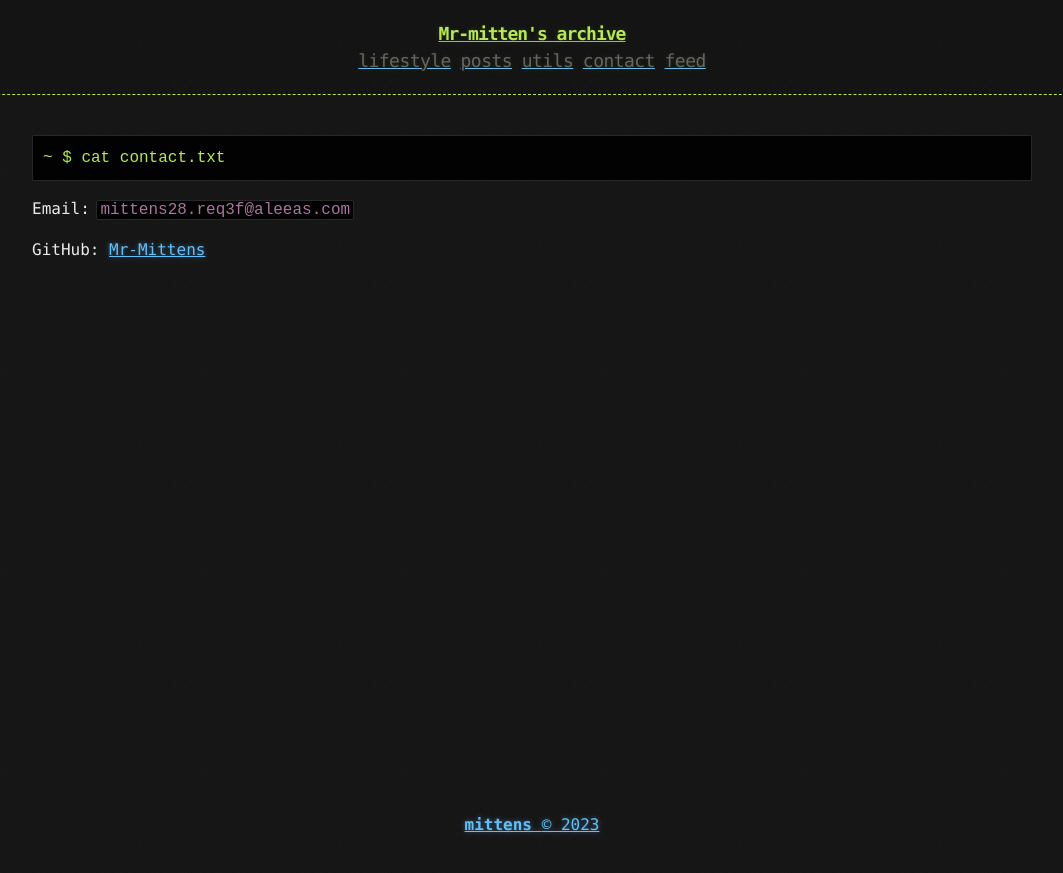
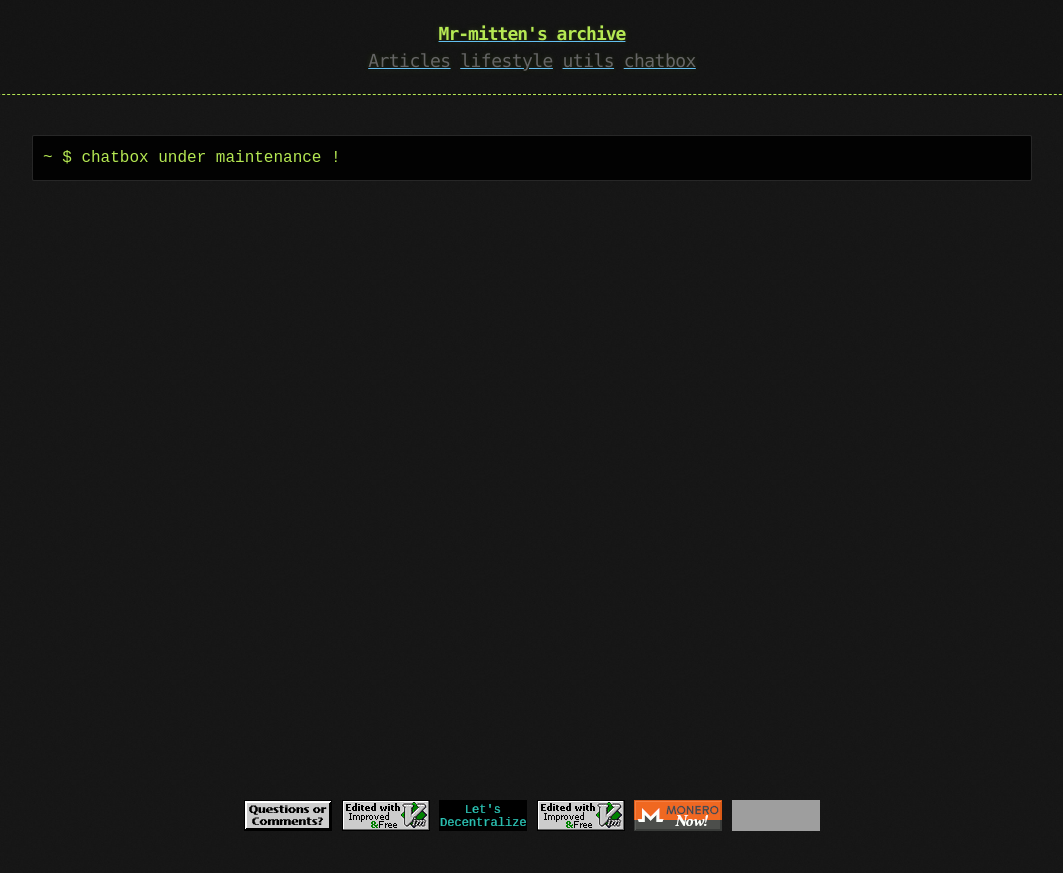
Before and after one commit to zoulx32/mr-mittens.oldweb, a Jekyll site: the page built from contact.md, in a window 1280 px wide. Shown: the top 873 px of the page, without its empty margins (108-1171 px from the left). Built offline with Jekyll 4.4.1, drawn with Linux system fonts in a browser that asks for light colours; grey boxes are pictures that could not be loaded.

Commit message:
footer updated

````diff
--- a/_includes/footer.html
+++ b/_includes/footer.html
@@ -1,9 +1,10 @@
 <footer>
-  <a href="https://creativecommons.org/licenses/by-nc/3.0/deed.en_US">
-    <span>
-        <b>{{ site.owner}}</b>
-    </span>
-    {% capture currentyear %}{{ 'now' | date: "%Y" }}{% endcapture %}
-    <span>© {{ currentyear }}</span>
-  </a>
-</footer>
+  <a href="mailto:mittens28.req3f@aleeas.com"><img src="/assets/img/webring/email.gif" alt="Webbutton to email" style="height:31px;width:88px;" ></a>
+  <a href="https://www.vim.org" target="_blank" alt="vim.org"><img src="/assets/img/webring/vim.gif"></a>
+  <a href="https://letsdecentralize.org" target="_blank" alt="letsdecentralize.org"><img src="/assets/img/webring/lets-decentralize.gif"></a>
+  <a href="https://www.vim.org" target="_blank" alt="vim.org"><img src="/assets/img/webring/vim.gif"></a>
+  <a href="https://getmonero.org" target="_blank" alt="getmonero.org"><img src="/assets/img/webring/monero-now.gif"></a>
+  <a href="/atom.xml"><img src="assets/img/rss.gif" alt="Webbutton to rss feed" style="height:31px;width:88px;"></a>
+
+    </a>
+  </footer>
--- a/_includes/links.html
+++ b/_includes/links.html
@@ -1,5 +1,4 @@
+<a href="{{ "/posts" | prepend: site.baseurl | replace: '//', '/' }}"><h2 class="header-link">Articles</h2></a>
 <a href="{{ "/lifestyle" | prepend: site.baseurl | replace: '//', '/' }}"><h2 class="header-link">lifestyle</h2></a>
-<a href="{{ "/posts" | prepend: site.baseurl | replace: '//', '/' }}"><h2 class="header-link">posts</h2></a>
 <a href="{{ "/utils" | prepend: site.baseurl | replace: '//', '/' }}"><h2 class="header-link">utils</h2></a>
-<a href="{{ "/contact" | prepend: site.baseurl | replace: '//', '/' }}"><h2 class="header-link">contact</h2></a>
-<a href="{{ "/atom.xml" | prepend: site.baseurl | replace: '//', '/' }}"><h2 class="header-link">feed</h2></a>
+<a href="{{ "/chatbox" | prepend: site.baseurl | replace: '//', '/' }}"><h2 class="header-link">chatbox</h2></a>
--- a/contact.md
+++ b/contact.md
@@ -1,13 +1,8 @@
 ---
 layout: page
-title: contact | mittens
+title: chatbox | mittens
 ---
 
 ```term
-~ $ cat contact.txt
+~ $ chatbox under maintenance !
 ```
-
-Email:  `mittens28.req3f@aleeas.com`
-
-
-GitHub: [Mr-Mittens](https://github.com/Mr-Mittens)
````
Also changed, not shown: posts.md (+1 -1 lines), assets/img/webring/email.gif (added), assets/img/webring/lets-decentralize.gif (added), assets/img/webring/monero-now.gif (added), assets/img/webring/rss.gif (added), assets/img/webring/vim.gif (added).
